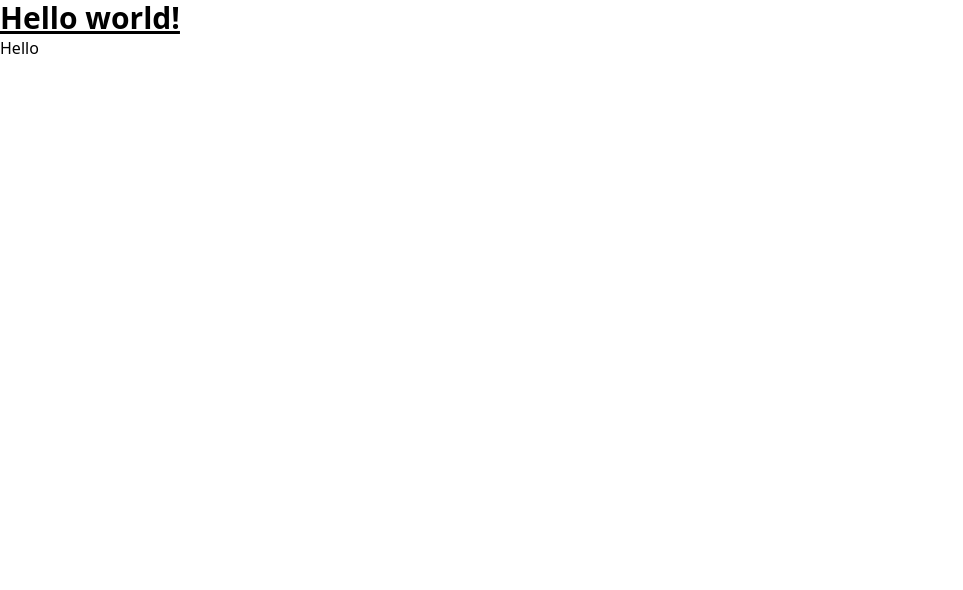
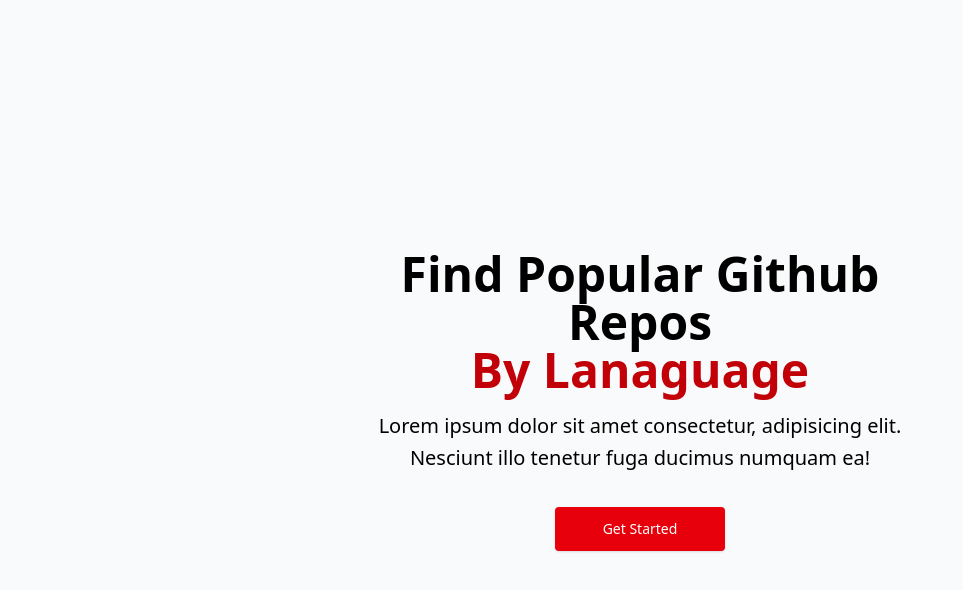
Before and after one commit to Alcamara/github-lang-search-app, a React (Vite) app in the folder github-lang-search-app/: page / in a window 1280 px wide. Shown: the top 590 px of the page, without its empty margins (0-963 px from the left). Built offline with nearby package versions, Linux system fonts and the light colour scheme.

Commit message:
add searchPage and SearchDetail tsx files

```diff
--- a/github-lang-search-app/index.html
+++ b/github-lang-search-app/index.html
@@ -8,7 +8,6 @@
     <link href="./src/index.css" rel="stylesheet">
   </head>
   <body>
-    <h1 class="text-3xl font-bold underline">    Hello world!  </h1>
     <div id="root"></div>
     <script type="module" src="/src/main.tsx"></script>
   </body>
--- a/github-lang-search-app/package.json
+++ b/github-lang-search-app/package.json
@@ -10,7 +10,9 @@
     "preview": "vite preview"
   },
   "dependencies": {
+    "@popperjs/core": "^2.11.8",
     "@tailwindcss/vite": "^4.0.4",
+    "bootstrap": "^5.3.3",
     "flyonui": "^1.3.0",
     "react": "^19.0.0",
     "react-dom": "^19.0.0"
@@ -26,6 +28,7 @@
     "eslint-plugin-react-refresh": "^0.4.18",
     "globals": "^15.14.0",
     "postcss": "^8.5.1",
+    "sass": "^1.84.0",
     "tailwindcss": "^4.0.4",
     "typescript": "~5.7.2",
     "typescript-eslint": "^8.22.0",
--- a/github-lang-search-app/src/App.tsx
+++ b/github-lang-search-app/src/App.tsx
@@ -7,11 +7,30 @@ function App() {
   const [count, setCount] = useState(0)
 
   return (
-    <>
-      <div>
-        Hello
+  <section className="bg-gray-50">
+    <div className="mx-auto max-w-screen-xl px-4 py-32 lg:flex lg:h-screen lg:items-center">
+      <div className="mx-auto max-w-xl text-center">
+      <h1 className="text-3xl font-extrabold sm:text-5xl">
+         Find Popular Github Repos
+        <strong className="font-extrabold text-red-700 sm:block"> By Lanaguage</strong>
+      </h1>
+
+      <p className="mt-4 sm:text-xl/relaxed">
+        Lorem ipsum dolor sit amet consectetur, adipisicing elit. Nesciunt illo tenetur fuga ducimus
+        numquam ea!
+      </p>
+
+      <div className="mt-8 flex flex-wrap justify-center gap-4">
+        <a
+          className="block w-full rounded-sm bg-red-600 px-12 py-3 text-sm font-medium text-white shadow-sm hover:bg-red-700 focus:ring-3 focus:outline-hidden sm:w-auto"
+          href="#"
+        >
+          Get Started
+        </a>
       </div>
-    </>
+    </div>
+    </div>
+  </section>
   )
 }
 
--- a/github-lang-search-app/src/index.css
+++ b/github-lang-search-app/src/index.css
@@ -1 +1,5 @@
 @import "tailwindcss";
+
+.main {
+    display: flex;
+}
--- a/github-lang-search-app/vite.config.ts
+++ b/github-lang-search-app/vite.config.ts
@@ -1,6 +1,7 @@
 import { defineConfig } from 'vite'
 import react from '@vitejs/plugin-react'
 import tailwindcss from '@tailwindcss/vite'
+import { resolve } from 'path';
 
 // https://vite.dev/config/
 export default defineConfig({
```
Also changed, not shown: 1 other file (tests, documents, lock files or other folders).
